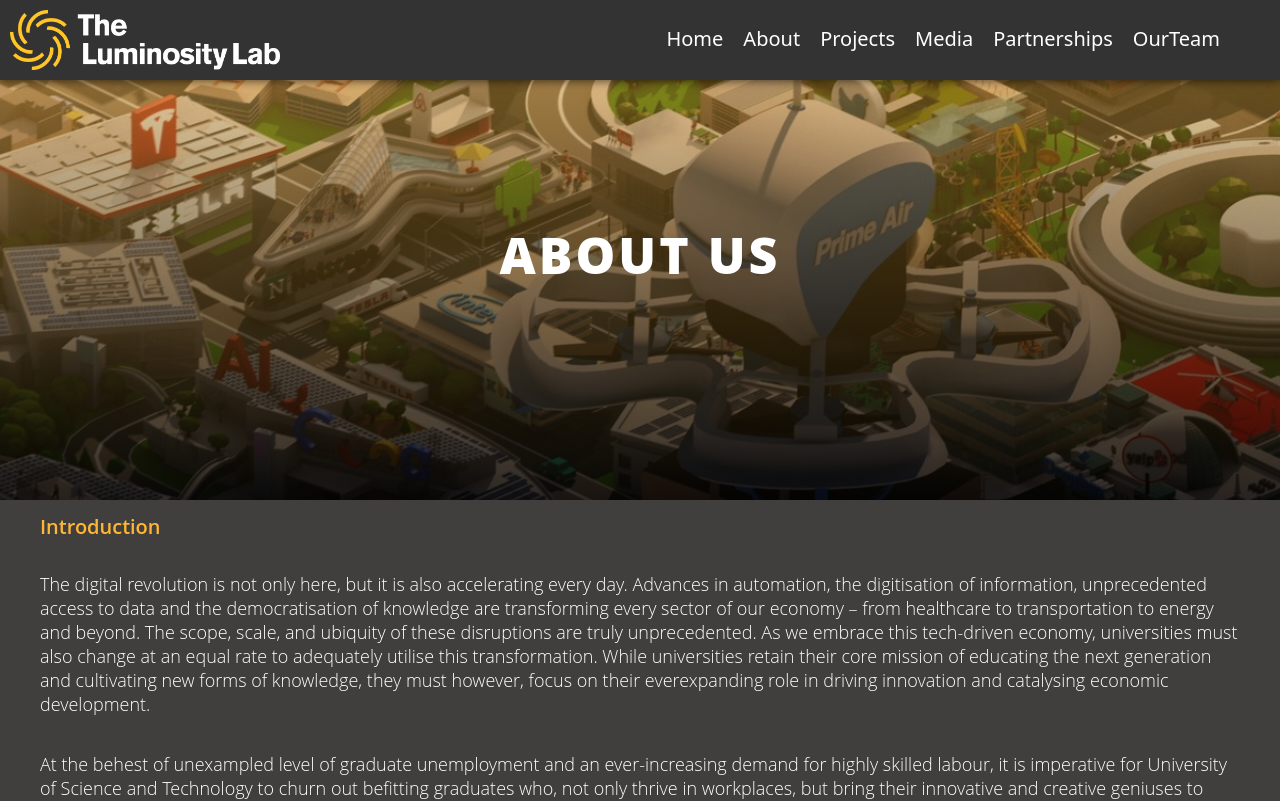
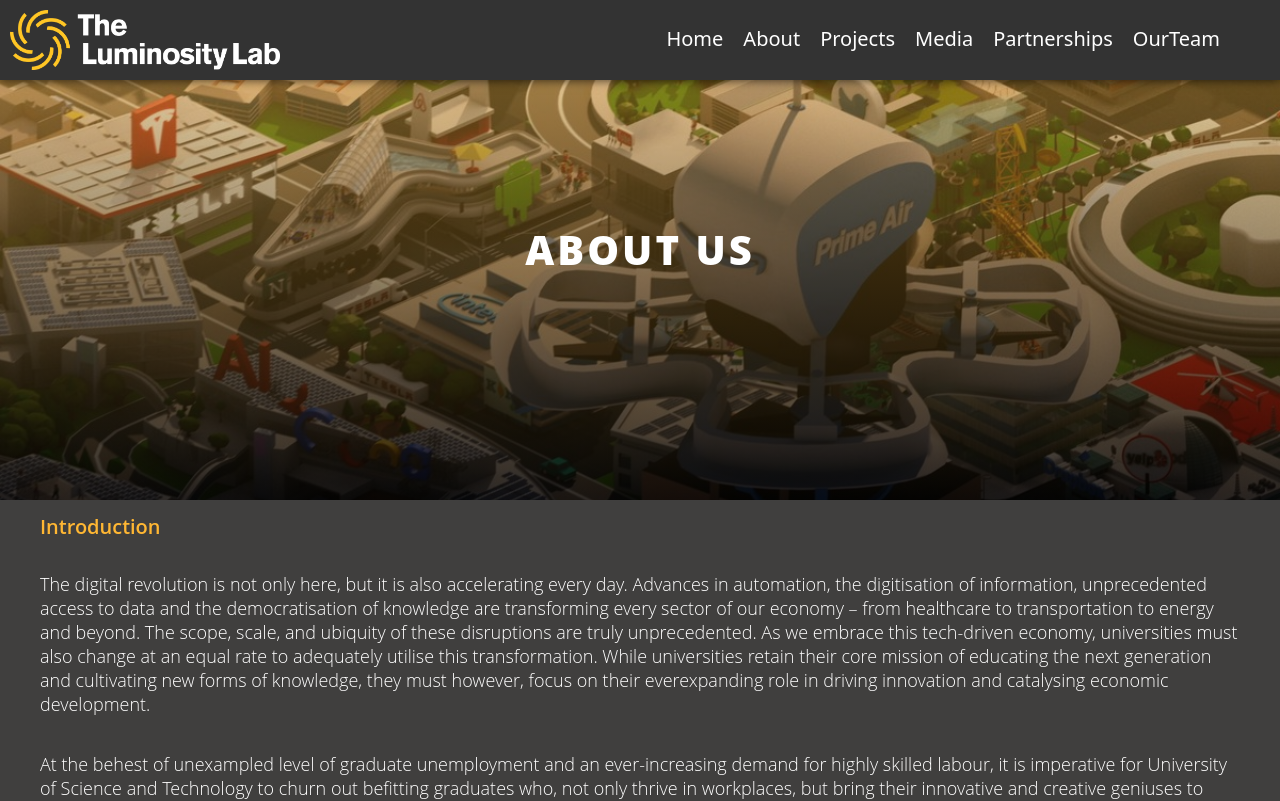
Before and after one commit to LawrenceDarko/carisca, a React (Create React App) app: page /about in a window 1280 px wide. Shown: the top 801 px of the page. Built offline with nearby package versions, Linux system fonts and the light colour scheme.

Commit message:
adjustment to partnership title

```diff
--- a/src/components/OtherPagesCarousel.js
+++ b/src/components/OtherPagesCarousel.js
@@ -3,9 +3,10 @@ import styled from "styled-components"
 
 
 const OtherPagesCarousel = ({title}) => {
+
   return (
     <PageHeaderImageContainer>
-        <h1>{title}</h1>
+      {title === "Partnerships" ?<h1 style={{fontSize: 35}}>{title}</h1> : <h1>{title}</h1>}
     </PageHeaderImageContainer>
   )
 }
@@ -34,7 +35,7 @@ const PageHeaderImageContainer = styled.div`
 
     > h1 {
         color: #fff;
-        font-size: 50px;
+        font-size: 2.5rem;
         line-height: 1;
         font-weight: 800;
         margin-block-start: 0em;
@@ -48,7 +49,7 @@ const PageHeaderImageContainer = styled.div`
 
         &:hover{
             border-bottom: 5px solid #FFB733;;
-            font-size: 70px
+            /* font-size: 70px */
         }
     }
 `
```
